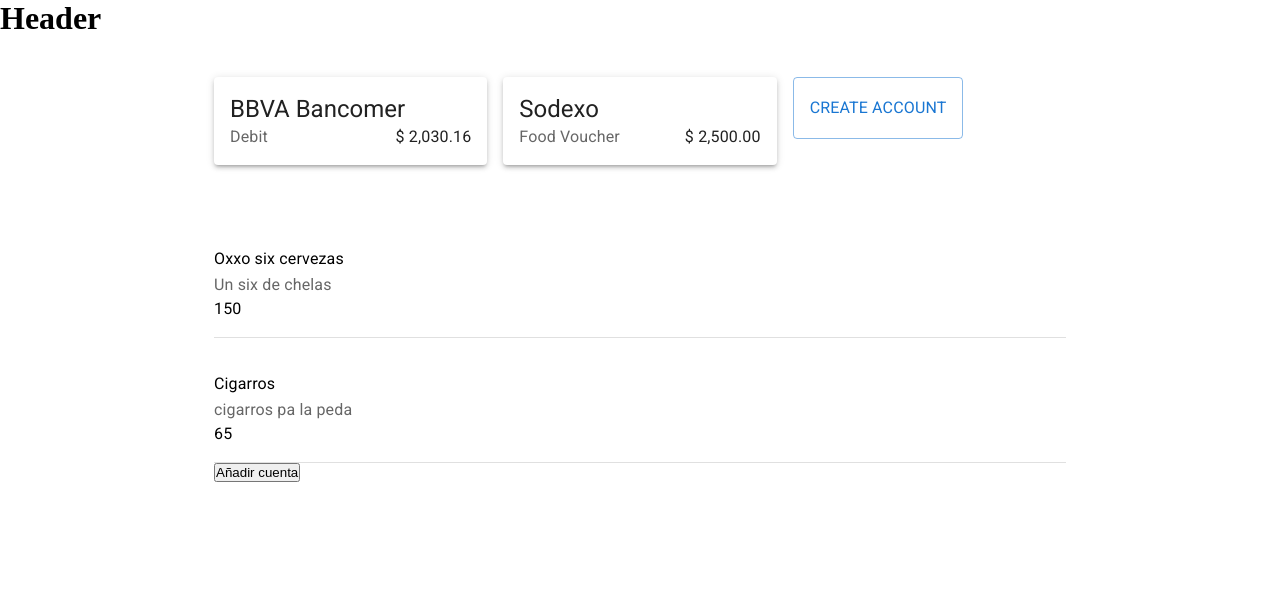
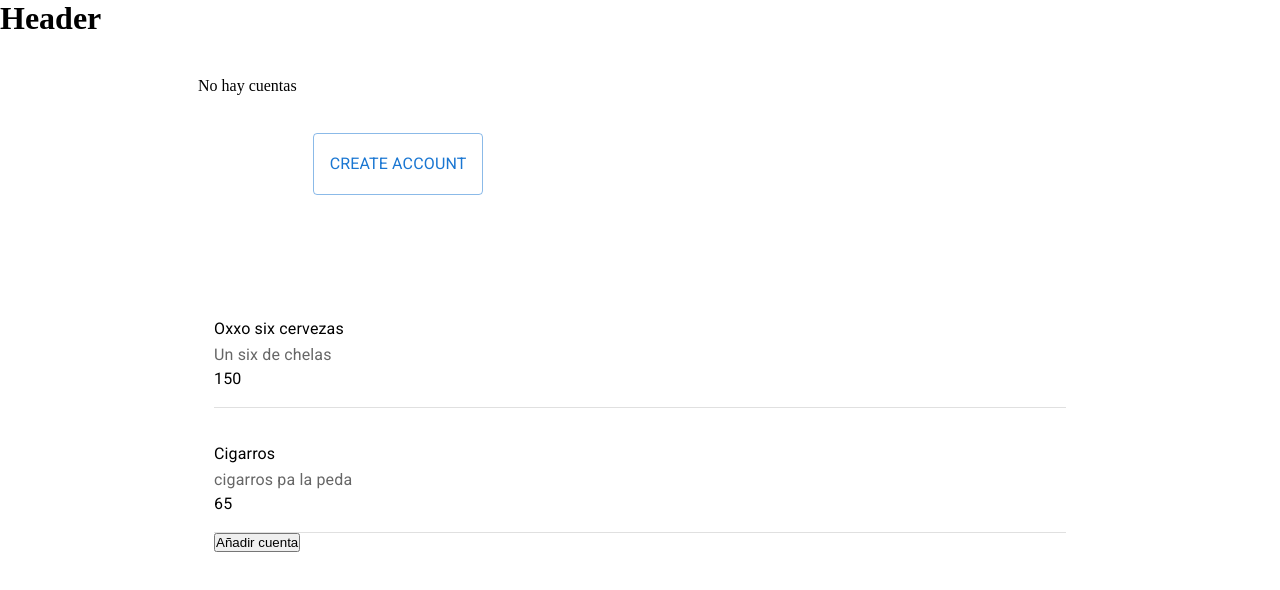
Before and after one commit to RafaelMoro/Personal-Finance, a React app: page / in a window 1280 px wide. Shown: the top 590 px of the page. Built offline with nearby package versions, Linux system fonts and the light colour scheme.

Commit message:
[ADD] - Redux now fetch properly the data from localStorage and is saved when a new account is created properly

```diff
--- a/src/components/Account.jsx
+++ b/src/components/Account.jsx
@@ -14,7 +14,7 @@ const Account = ({ account }) => {
   return (
     <>
       <Grid item xs={4}>
-        <Paper elevation={3} sx={{ p: 2, mb: 10, mt: 5 }}>
+        <Paper elevation={2} sx={{ p: 2 }}>
             <Typography variant="h5" component="h4" >{account.name}</Typography>
             <div className='card__description'>
               <Typography color="text.secondary" >{account.type}</Typography>
--- a/src/components/CreateAccountModal.jsx
+++ b/src/components/CreateAccountModal.jsx
@@ -1,5 +1,9 @@
 import React from 'react'
+import { useDispatch, useSelector } from 'react-redux'
+
 import { Modal, Box, TextField, Button, Typography, Select, MenuItem, InputLabel, FormControl  } from '@mui/material'
+
+import { createAccounts } from '../redux/slices/accounts.slice'
 
 const boxStyle = {
   position: 'absolute',
@@ -15,42 +19,53 @@ const boxStyle = {
   gap: 4
 }
 
-const CreateAccountModal = ({ open, close }) => {
-  const [typeAccount, setTypeAccount] = React.useState('')
-  const [color, setColor] = React.useState('')
+const CreateAccountModal = ({ open, close, saveItem }) => {
+  const accounts = useSelector(state => state.accountsModule.accounts)
+  const [newAccount, setNewAccount] = React.useState({
+    name: '',
+    type: '',
+    initialAmount: 0,
+    color: ''
+  })
+  const dispatch = useDispatch()
 
-  const handleChangeTypeAccount = (event) => {
-    setTypeAccount(event.target.value)
-  }
-  const handleChangeColor = (event) => {
-    setColor(event.target.value)
+  const handleCreateAccount = () => {
+    const state = {
+      accountsModule: {
+        accounts: [...accounts, newAccount]
+      }
+    }
+    dispatch(createAccounts(newAccount))
+    // Temporary until I add a middleware to update localStorage after updating reducer and state
+    saveItem(state)
+    close()
   }
 
   return (
     <Modal open={open} onClose={close}>
       <Box sx={boxStyle}>
         <Typography variant="h5" component="p" >Create Account </Typography>
-        <TextField variant="outlined" label="Account name" />
+        <TextField onChange={(event) => setNewAccount({...newAccount, name: event.target.value})} variant="outlined" label="Account name" />
         <FormControl>
           <InputLabel id="typeAccount">Type of Account</InputLabel>
-          <Select id="typeAccount" value={typeAccount} label="Type of account" onChange={handleChangeTypeAccount} >
+          <Select id="typeAccount" value={newAccount.type} label="Type of account" onChange={(event) => setNewAccount({...newAccount, type: event.target.value})} >
             <MenuItem value="Debit">Debit</MenuItem>
             <MenuItem value="Credit">Credit</MenuItem>
             <MenuItem value="Food_Voucher">Food Voucher</MenuItem>
             <MenuItem value="Savings">Savings</MenuItem>
           </Select>
         </FormControl>
-        <TextField variant="outlined" label="Initial Amount" />
+        <TextField onChange={(event) => setNewAccount({...newAccount, initialAmount: Number(event.target.value)})} variant="outlined" label="Initial Amount" />
         <FormControl>
           <InputLabel id="color">Color</InputLabel>
-          <Select labelId="label-color" id="color" value={color} label="Color" onChange={handleChangeColor} >
+          <Select labelId="label-color" id="color" value={newAccount.color} label="Color" onChange={(event) => setNewAccount({...newAccount, color: event.target.value})} >
             <MenuItem value="Red">Red</MenuItem>
             <MenuItem value="Blue">Blue</MenuItem>
             <MenuItem value="Black">Black</MenuItem>
             <MenuItem value="White">White</MenuItem>
           </Select>
         </FormControl>
-        <Button variant="contained"> Create </Button>
+        <Button variant="contained" onClick={handleCreateAccount}> Create </Button>
       </Box>
     </Modal>
   )
--- a/src/containers/Accounts.jsx
+++ b/src/containers/Accounts.jsx
@@ -3,7 +3,7 @@ import Grid from '@mui/material/Grid'
 
 const Accounts = ({ children }) => {
   return (
-    <Grid container spacing={2}>
+    <Grid container spacing={2} sx={{my: 5}}>
       { children }
     </Grid >
   )
--- a/src/pages/Main.jsx
+++ b/src/pages/Main.jsx
@@ -16,24 +16,11 @@ import { CreateAccountModal } from '@components/CreateAccountModal'
 const Main = () => {
   const [ createAccountModal, setCreateAccountModal ] = React.useState(false)
   const LOCAL_STORAGE = process.env.LOCAL_STORAGE
-  useLocalStorage(LOCAL_STORAGE)
+  const saveItem = useLocalStorage(LOCAL_STORAGE)
 
   const dispatch = useDispatch()
-  const accountsState = useSelector(state => state.accounts.accounts)
+  const accountsState = useSelector(state => state.accountsModule.accounts)
 
-
-  const accounts = [
-    {
-      name: "BBVA Bancomer",
-      type: "Debit",
-      initialAmount: 2030.16
-    },
-    {
-      name: "Sodexo",
-      type: "Food Voucher",
-      initialAmount: 2500
-    }
-  ]
   const records = [
     {
       shortName: "Oxxo six cervezas",
@@ -61,7 +48,7 @@ const Main = () => {
     <Container maxWidth="md" sc={{ bgcolor: '#f5f5f5' }}>
       <Accounts>
         {
-          accounts.map((account, index) => ( <Account key={index} account={account} /> ))
+          (accountsState.length > 0) ? accountsState.map((account, index) => ( <Account key={index} account={account} /> )) : <p>No hay cuentas</p>
         }
         <CreateAccountButton launchModal={createAccountClickHandler} />
       </Accounts>
@@ -72,7 +59,7 @@ const Main = () => {
       </Records>
       <button onClick={ clickHandler }>Añadir cuenta</button>
     </Container>
-    { createAccountModal && <CreateAccountModal open={createAccountModal} close={createAccountClickHandler} /> }
+    { createAccountModal && <CreateAccountModal open={createAccountModal} close={createAccountClickHandler} saveItem={saveItem} /> }
     </>
   )
 }
--- a/src/redux/slices/accounts.slice.js
+++ b/src/redux/slices/accounts.slice.js
@@ -14,7 +14,8 @@ export const accountsSlice = createSlice({
       state.accounts = [ ...state.accounts, action.payload]
     },
     fetchAccounts: (state, action) => {
-      state.accounts = [...state.accounts, action.payload]
+      //Since the payload is already an array, it will be passed directly to accounts
+      state.accounts =  action.payload
     }
   }
 })
--- a/src/redux/store.js
+++ b/src/redux/store.js
@@ -3,6 +3,6 @@ import accountsReducer from './slices/accounts.slice'
 
 export const store = configureStore({
   reducer: {
-    accounts: accountsReducer
+    accountsModule: accountsReducer
   }
 })
--- a/src/utils/useLocalStorage.js
+++ b/src/utils/useLocalStorage.js
@@ -13,9 +13,25 @@ const useLocalStorage = (localStorageName) => {
       localStorage.setItem(localStorageName, JSON.stringify([]))
     }else {
       const parsedItem = JSON.parse(localStorageItem)
-      dispatch(fetchAccounts(parsedItem))
+      const parsedItemHasItems = Object.keys(parsedItem).length > 0 ? true : false
+      // Make sure that the local Storage has at least 1 item, if so, fetch it
+      if(parsedItemHasItems) {
+        const accounts = parsedItem.accountsModule.accounts
+        dispatch(fetchAccounts(accounts))
+      }
+
     }
   }, [])
+
+  const saveItem = (newItem) => {
+    try{
+      const stringifiedItem = JSON.stringify(newItem)
+      localStorage.setItem(localStorageName, stringifiedItem)
+    }catch(error) {
+      console.error('error saving local storage',error)
+    }
+  }
+  return saveItem
 }
 
 export {useLocalStorage}
```
